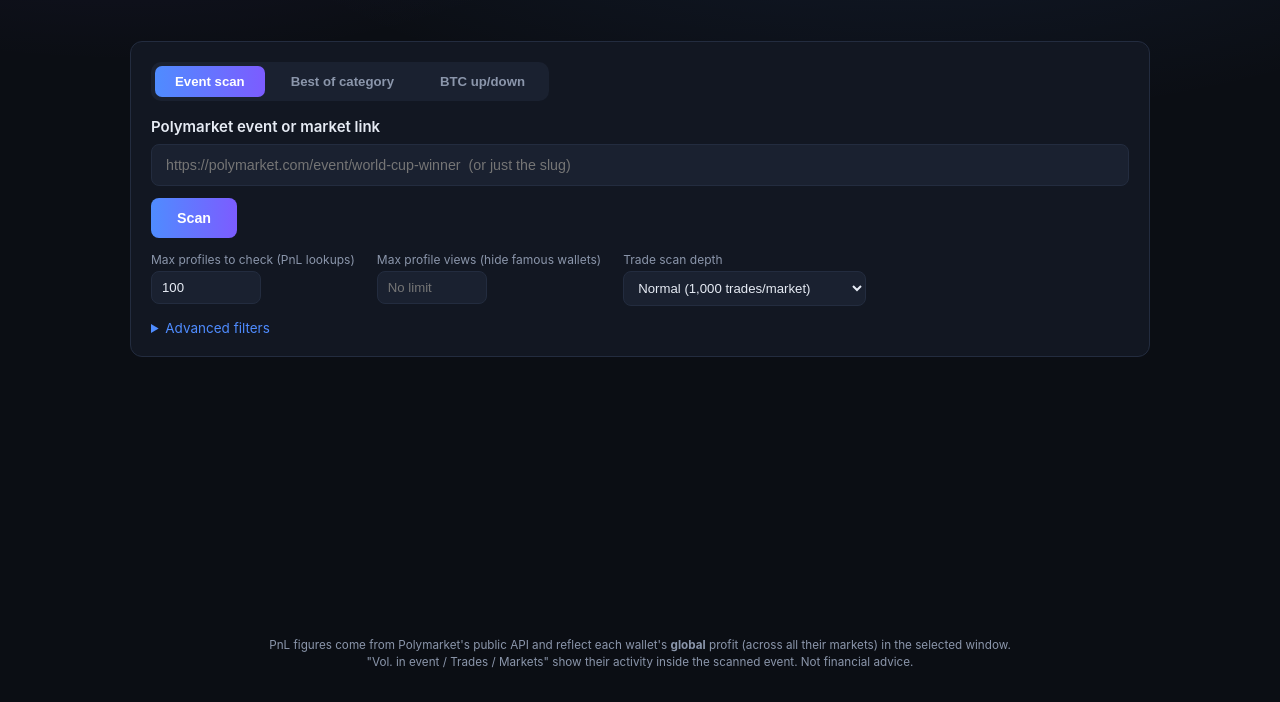
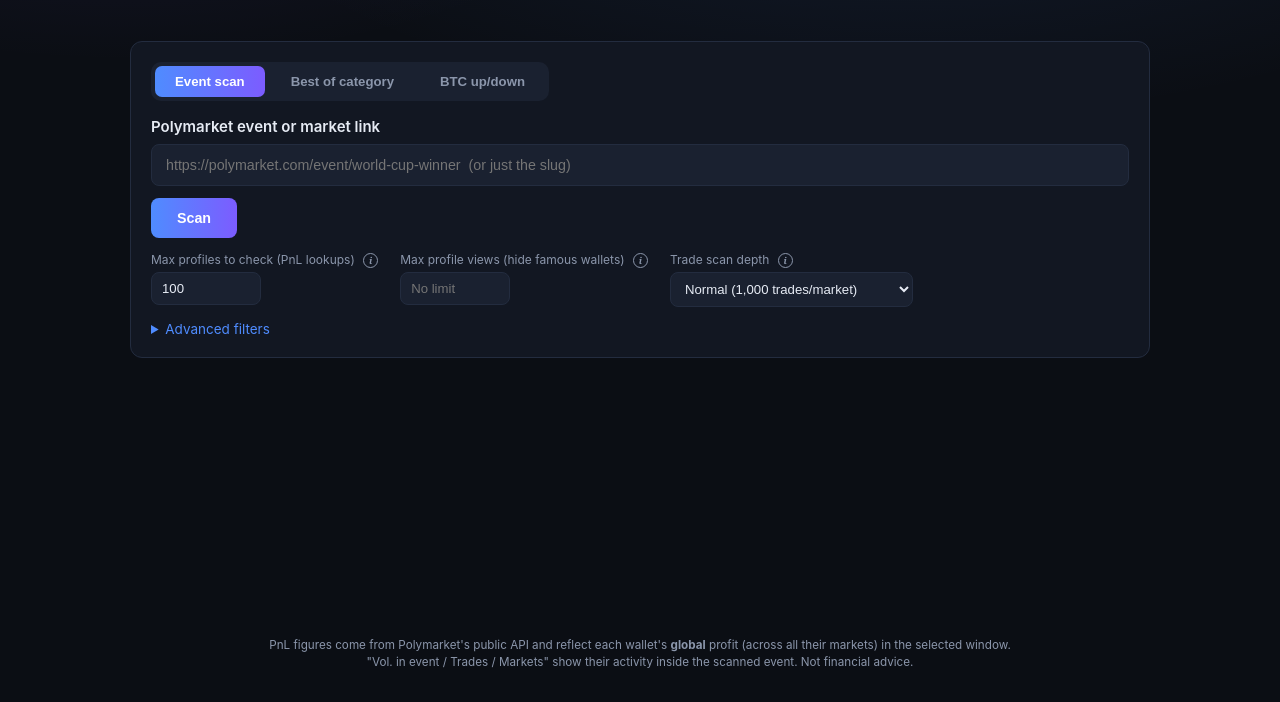
Before and after one commit to tomf07/polymarket-wallet-scanner, a plain HTML site: page index.html in a window 1280 px wide. Shown: the part 98-800 px from the top of the page. Drawn offline with Linux system fonts and the light colour scheme.

Commit message:
Info tooltips on non-obvious filters

```diff
--- a/index.html
+++ b/index.html
@@ -69,6 +69,7 @@
             <option value="1d">Daily markets</option>
           </select>
           <label class="inline-label">Lookback
+            <span class="info" tabindex="0" data-tip="How far back to enumerate markets. For 5-minute markets, 24 hours = 288 markets (the scan is capped at 300, so about 25h is the max for 5m). Longer lookbacks suit the hourly, 4-hour and daily time-frames.">i</span>
             <input type="number" id="btc-hours" min="1" max="720" value="24" class="pct" />
             hours</label>
         </div>
@@ -81,15 +82,21 @@
 
       <div class="options-row">
         <div class="option">
-          <label for="top-n">Max profiles to check (PnL lookups)</label>
+          <label for="top-n">Max profiles to check (PnL lookups)
+            <span class="info" tabindex="0" data-tip="Discovery finds every wallet in the scanned markets, but only the top N by traded volume get the expensive per-wallet analysis (PnL lookups, win metrics). With filters on, rejected wallets do not count toward N - the scanner keeps walking down the ranking until it has kept N. Bigger N = deeper results, slower scan.">i</span>
+          </label>
           <input id="top-n" type="number" min="5" max="1000" step="5" value="100" />
         </div>
         <div class="option">
-          <label for="max-views">Max profile views (hide famous wallets)</label>
+          <label for="max-views">Max profile views (hide famous wallets)
+            <span class="info" tabindex="0" data-tip="Views on the wallet's Polymarket profile page. Famous, heavily-copied wallets have thousands of views. Set a cap (e.g. 500) to surface under-the-radar traders nobody is watching yet. Blank = no limit.">i</span>
+          </label>
           <input id="max-views" type="number" min="0" step="100" placeholder="No limit" />
         </div>
         <div class="option">
-          <label for="depth">Trade scan depth</label>
+          <label for="depth">Trade scan depth
+            <span class="info" tabindex="0" data-tip="How much recent trade history to read per market when discovering wallets. Deeper finds older and smaller traders in busy markets, but scans slower. Top holders mode ranks by current position size instead of traded volume.">i</span>
+          </label>
           <select id="depth">
             <option value="1">Fast (500 trades/market)</option>
             <option value="2" selected>Normal (1,000 trades/market)</option>
@@ -126,7 +133,9 @@
         </div>
 
         <div class="filter-group">
-          <span class="filter-title">Wallet type (win metrics)</span>
+          <span class="filter-title">Wallet type (win metrics)
+            <span class="info" tabindex="0" data-tip="Reconstructs each wallet's recent bet history (buys vs sells + redeems, market by market) to compute ROI, win rate, avg win % and gain/loss ratio. Adds sortable columns and the thresholds below. Costs a few extra API calls per wallet, so scans run slower.">i</span>
+          </span>
           <label class="check"><input type="checkbox" id="win-metrics" /> Compute (slower - extra lookups per wallet)</label>
           <select id="wallet-type">
             <option value="">Preset…</option>
@@ -134,14 +143,24 @@
             <option value="grinder">Steady grinders - win rate ≥ 70%</option>
             <option value="roi">High ROI - ROI ≥ 30%</option>
           </select>
-          <label class="inline-label">min ROI <input type="number" id="min-roi" class="pct" placeholder="-" />%</label>
-          <label class="inline-label">min win rate <input type="number" id="min-winrate" min="0" max="100" class="pct" placeholder="-" />%</label>
-          <label class="inline-label">min avg win <input type="number" id="min-avgwin" min="0" class="pct" placeholder="-" />%</label>
-          <label class="inline-label" title="Gross gains ÷ gross losses across decided bets. 1.11 = gives back 90% of what it gains; 2 = keeps twice what it loses back.">min gain/loss <input type="number" id="min-plratio" min="0" step="0.1" class="pct" placeholder="-" />×</label>
+          <label class="inline-label">min ROI
+            <span class="info" tabindex="0" data-tip="All-time profit divided by lifetime traded volume, in %. Separates efficient traders from big-volume grinders: +$78K profit sounds great, but on $11M traded it is only 0.7% ROI. Try 10-30 for genuinely sharp wallets.">i</span>
+            <input type="number" id="min-roi" class="pct" placeholder="-" />%</label>
+          <label class="inline-label">min win rate
+            <span class="info" tabindex="0" data-tip="Share of decided bets that ended profitable. Dead positions held at ~0 and never claimed count as losses, so wallets cannot inflate this by refusing to sell their losers.">i</span>
+            <input type="number" id="min-winrate" min="0" max="100" class="pct" placeholder="-" />%</label>
+          <label class="inline-label">min avg win
+            <span class="info" tabindex="0" data-tip="Average % return on the winning bets only. 500%+ means longshot hunters: wallets that buy cheap unlikely outcomes and hit them. Low values mean favorites grinders.">i</span>
+            <input type="number" id="min-avgwin" min="0" class="pct" placeholder="-" />%</label>
+          <label class="inline-label">min gain/loss
+            <span class="info" tabindex="0" data-tip="Gross gains divided by gross losses (profit factor). 1.11 means the wallet gives back 90% of what it gains - profitable but risky. 2 means it keeps twice what it loses back. Below 1 = net loser.">i</span>
+            <input type="number" id="min-plratio" min="0" step="0.1" class="pct" placeholder="-" />×</label>
         </div>
 
         <div class="filter-group">
-          <span class="filter-title">Exclude arbers / edgers</span>
+          <span class="filter-title">Exclude arbers / edgers
+            <span class="info" tabindex="0" data-tip="Detects hedged activity: trading or holding BOTH sides of the same market (Over and Under, Up and Down). A high % means a market-maker or arb bot, not a directional trader - their PnL comes from spread, not picks. Essential on the BTC up/down tab.">i</span>
+          </span>
           <label class="inline-label">
             Max
             <input type="number" id="max-arb" min="0" max="100" placeholder="-" class="pct" />
--- a/styles.css
+++ b/styles.css
@@ -159,6 +159,68 @@
 }
 .option input[type="number"] { width: 110px; }
 .option input[type="number"]:focus { outline: none; border-color: var(--accent); }
+
+/* ---------- info tooltips ---------- */
+.info {
+  display: inline-flex;
+  align-items: center;
+  justify-content: center;
+  width: 15px;
+  height: 15px;
+  border-radius: 50%;
+  border: 1px solid var(--text-dim);
+  color: var(--text-dim);
+  font-size: 0.62rem;
+  font-family: Georgia, serif;
+  font-style: italic;
+  font-weight: 700;
+  line-height: 1;
+  margin-left: 5px;
+  cursor: help;
+  position: relative;
+  vertical-align: middle;
+  flex-shrink: 0;
+  user-select: none;
+}
+.info:hover,
+.info:focus {
+  color: var(--accent);
+  border-color: var(--accent);
+  outline: none;
+}
+.info::after {
+  content: attr(data-tip);
+  position: absolute;
+  bottom: calc(100% + 9px);
+  left: -10px;
+  width: 280px;
+  max-width: 74vw;
+  background: var(--bg-elev);
+  border: 1px solid var(--border);
+  box-shadow: 0 8px 24px rgba(0, 0, 0, 0.45);
+  color: var(--text);
+  font-family: "Inter", -apple-system, BlinkMacSystemFont, "Segoe UI", Roboto, sans-serif;
+  font-size: 0.78rem;
+  font-style: normal;
+  font-weight: 400;
+  line-height: 1.5;
+  text-align: left;
+  text-transform: none;
+  letter-spacing: normal;
+  white-space: normal;
+  padding: 10px 12px;
+  border-radius: 8px;
+  opacity: 0;
+  visibility: hidden;
+  transition: opacity 0.12s ease;
+  pointer-events: none;
+  z-index: 60;
+}
+.info:hover::after,
+.info:focus::after {
+  opacity: 1;
+  visibility: visible;
+}
 
 /* ---------- advanced filters ---------- */
 .filters { margin-top: 14px; }
```
